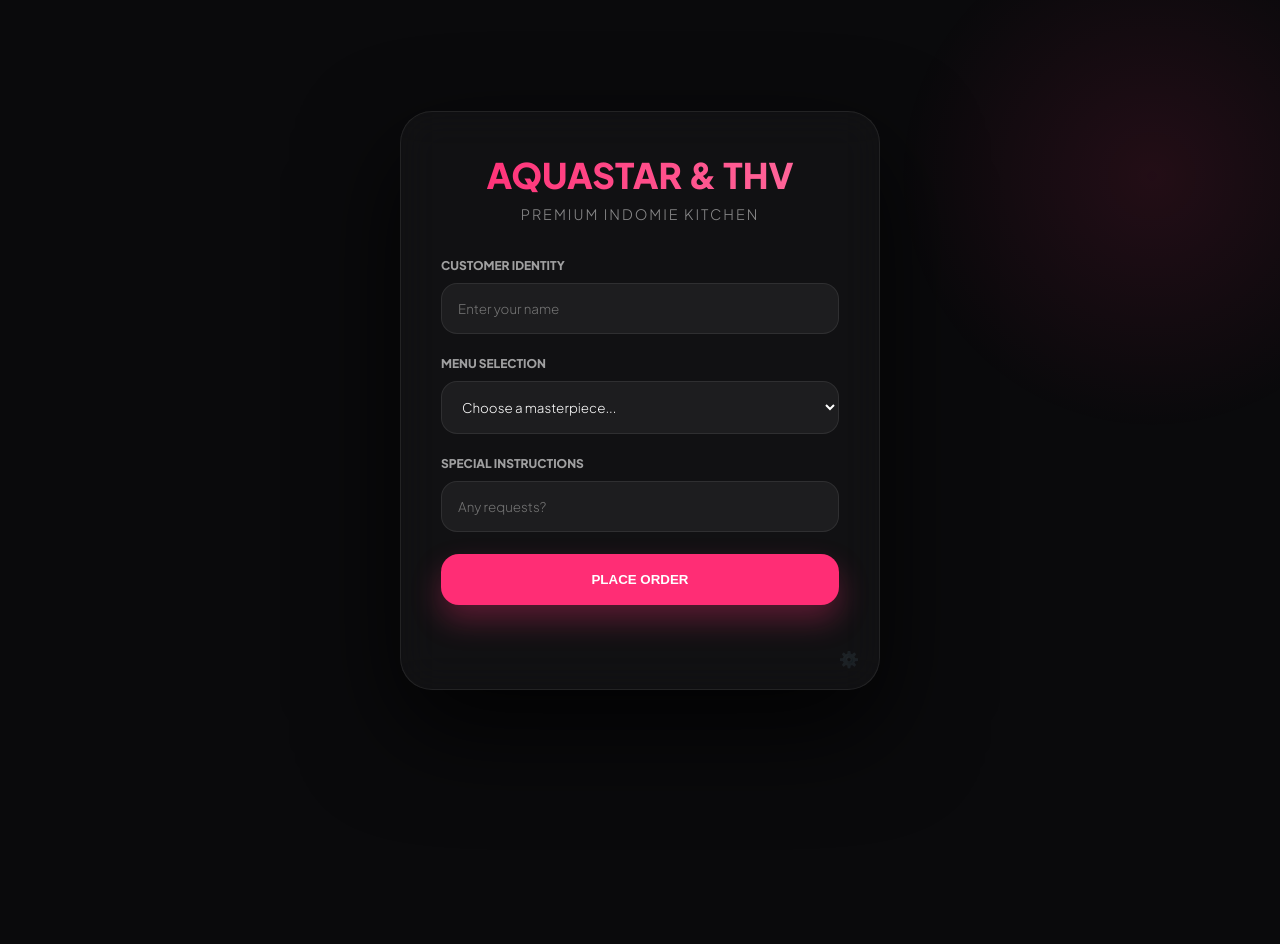
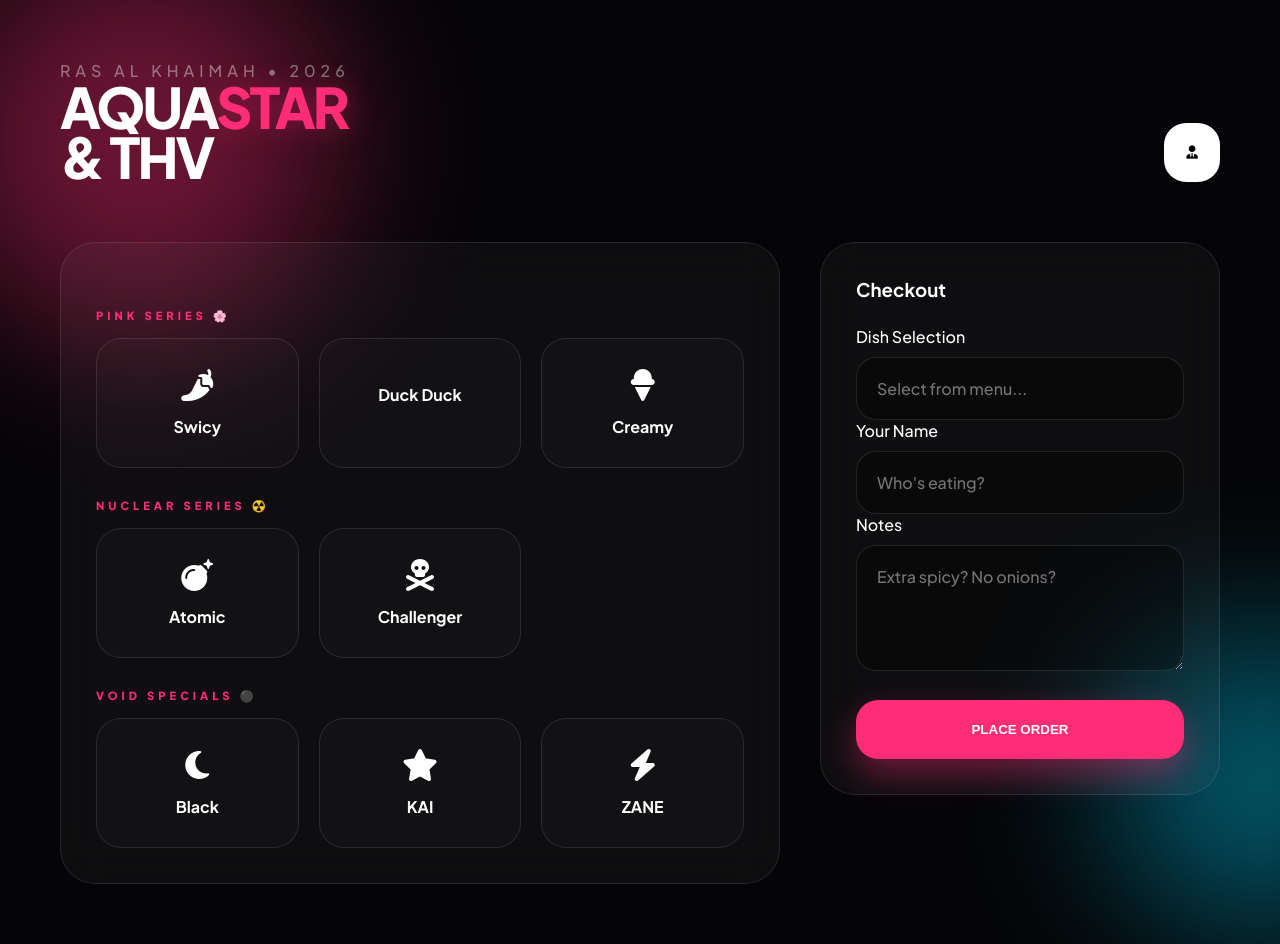
Before and after one commit to hamad-alharmi/aquastars-and-thv-resturant, a plain HTML site: page index.html in a window 1280 px wide. Before the commit the page ends 800 px from the top, so only its background shows below. Drawn offline with nearby package versions, Linux system fonts and the light colour scheme.

Commit message:
Refactor index.html with new styles and layout
Updated the title and various styles in the HTML file. Improved layout and added new elements for order management.

```diff
--- a/index.html
+++ b/index.html
@@ -3,296 +3,208 @@
 <head>
     <meta charset="UTF-8">
     <meta name="viewport" content="width=device-width, initial-scale=1.0">
-    <title>AquaStar & THV | Premium Indomie</title>
+    <title>AQUASTAR & THV | Luxury Indomie</title>
 
     <script src="https://cdn.jsdelivr.net/npm/@supabase/supabase-js@2"></script>
-    <link href="https://fonts.googleapis.com/css2?family=Plus+Jakarta+Sans:wght@300;600;800&display=swap" rel="stylesheet">
-    <link rel="stylesheet" href="https://cdnjs.cloudflare.com/ajax/libs/animate.css/4.1.1/animate.min.css"/>
+    <link href="https://fonts.googleapis.com/css2?family=Plus+Jakarta+Sans:wght@300;500;700;800&display=swap" rel="stylesheet">
+    <link rel="stylesheet" href="https://cdnjs.cloudflare.com/ajax/libs/font-awesome/6.4.0/css/all.min.css">
 
     <style>
         :root {
-            --primary: #ff2d75;
-            --accent: #00d4ff;
-            --bg: #0a0a0c;
-            --card-bg: rgba(255, 255, 255, 0.03);
-            --glass-border: rgba(255, 255, 255, 0.08);
+            --p: #ff2d75; --p-g: rgba(255, 45, 117, 0.4);
+            --bg: #050507; --s: rgba(255, 255, 255, 0.04);
+            --b: rgba(255, 255, 255, 0.1);
         }
 
-        * { box-sizing: border-box; margin: 0; padding: 0; }
+        * { box-sizing: border-box; margin: 0; padding: 0; outline: none; }
+        body { font-family: 'Plus Jakarta Sans', sans-serif; background: var(--bg); color: #fff; overflow-x: hidden; }
 
-        body {
-            font-family: 'Plus Jakarta Sans', sans-serif;
-            background: var(--bg);
-            color: #fff;
-            min-height: 100vh;
-            display: flex;
-            justify-content: center;
-            align-items: center;
-            overflow-x: hidden;
+        /* Animated Background Orbs */
+        .orb { position: fixed; filter: blur(80px); z-index: -1; border-radius: 50%; opacity: 0.4; animation: move 20s infinite alternate; }
+        .orb-1 { width: 400px; height: 400px; background: var(--p); top: -100px; left: -100px; }
+        .orb-2 { width: 300px; height: 300px; background: #00d4ff; bottom: -50px; right: -50px; animation-delay: -5s; }
+        @keyframes move { from { transform: translate(0,0); } to { transform: translate(100px, 100px); } }
+
+        .container { max-width: 1200px; margin: 0 auto; padding: 60px 20px; }
+        header { text-align: left; margin-bottom: 60px; display: flex; justify-content: space-between; align-items: flex-end; }
+        header h1 { font-weight: 800; font-size: 3.5rem; letter-spacing: -3px; line-height: 0.9; }
+        header h1 span { color: var(--p); text-shadow: 0 0 30px var(--p-g); }
+
+        .layout { display: grid; grid-template-columns: 1fr 400px; gap: 40px; }
+
+        /* Menu Grid */
+        .glass { background: var(--s); backdrop-filter: blur(25px); border: 1px solid var(--b); border-radius: 35px; padding: 35px; }
+        .cat-label { font-size: 0.7rem; font-weight: 800; color: var(--p); letter-spacing: 4px; text-transform: uppercase; margin: 30px 0 15px; display: block; }
+
+        .grid { display: grid; grid-template-columns: repeat(auto-fill, minmax(200px, 1fr)); gap: 20px; }
+        .item {
+            background: rgba(255,255,255,0.02); border: 1px solid var(--b); padding: 30px; border-radius: 25px;
+            cursor: pointer; transition: 0.4s cubic-bezier(0.2, 1, 0.3, 1); text-align: center; position: relative;
         }
+        .item:hover { background: var(--p); transform: translateY(-10px) scale(1.02); box-shadow: 0 20px 40px var(--p-g); border-color: transparent; }
+        .item.active { border-color: var(--p); background: var(--p-g); }
+        .item i { font-size: 2rem; margin-bottom: 15px; display: block; transition: 0.3s; }
+        .item:hover i { transform: rotate(10deg); }
 
-        /* Ambient Glow Background */
-        .glow {
-            position: fixed;
-            width: 40vw; height: 40vw;
-            background: radial-gradient(circle, rgba(255, 45, 117, 0.1) 0%, transparent 70%);
-            top: -10%; right: -10%; z-index: -1;
+        /* Order Panel */
+        input, textarea {
+            width: 100%; background: rgba(0,0,0,0.3); border: 1px solid var(--b);
+            padding: 20px; border-radius: 20px; color: #fff; font-family: inherit; font-size: 1rem; margin-top: 10px;
         }
+        input:focus { border-color: var(--p); box-shadow: 0 0 20px rgba(255, 45, 117, 0.2); }
 
-        .main-card {
-            width: 90%;
-            max-width: 480px;
-            background: var(--card-bg);
-            backdrop-filter: blur(20px);
-            border: 1px solid var(--glass-border);
-            border-radius: 32px;
-            padding: 40px;
-            box-shadow: 0 40px 100px rgba(0,0,0,0.8);
-            position: relative;
-            z-index: 10;
+        .btn {
+            width: 100%; background: #fff; color: #000; border: none; padding: 22px;
+            border-radius: 22px; font-weight: 800; cursor: pointer; transition: 0.3s; margin-top: 25px;
         }
+        .btn:hover { transform: scale(1.02); box-shadow: 0 10px 30px rgba(255,255,255,0.2); }
+        .btn-p { background: var(--p); color: #fff; box-shadow: 0 15px 35px var(--p-g); }
 
-        header { text-align: center; margin-bottom: 35px; }
-        header h1 {
-            font-weight: 800;
-            font-size: 2.2rem;
-            background: linear-gradient(to right, #ff2d75, #ff6b9d);
-            -webkit-background-clip: text;
-            -webkit-text-fill-color: transparent;
-            margin-bottom: 8px;
-        }
-        header p { opacity: 0.5; font-size: 0.9rem; letter-spacing: 2px; text-transform: uppercase; }
-
-        .form-group { margin-bottom: 22px; }
-        label { display: block; font-size: 0.75rem; font-weight: 700; margin-bottom: 10px; opacity: 0.6; text-transform: uppercase; }
-
-        input, select {
-            width: 100%;
-            background: rgba(255, 255, 255, 0.05);
-            border: 1px solid var(--glass-border);
-            border-radius: 16px;
-            padding: 16px;
-            color: #fff;
-            font-family: inherit;
-            transition: 0.3s;
-        }
-
-        input:focus, select:focus {
-            outline: none;
-            border-color: var(--primary);
-            background: rgba(255, 255, 255, 0.1);
-        }
-
-        .btn-order {
-            width: 100%;
-            background: var(--primary);
-            color: white;
-            border: none;
-            padding: 18px;
-            border-radius: 18px;
-            font-weight: 800;
-            cursor: pointer;
-            transition: all 0.3s cubic-bezier(0.175, 0.885, 0.32, 1.275);
-            box-shadow: 0 15px 30px rgba(255, 45, 117, 0.3);
-        }
-
-        .btn-order:hover { transform: translateY(-3px); background: #ff4d8d; }
-        .btn-order:active { transform: scale(0.96); }
-
-        #status { text-align: center; margin-top: 20px; font-weight: 600; color: var(--primary); min-height: 24px; }
-
-        /* Staff Portal View */
-        #staffView {
-            display: none;
-            position: fixed;
-            inset: 0;
-            background: var(--bg);
-            z-index: 1000;
-            padding: 40px;
-            overflow-y: auto;
-        }
-
-        .order-grid {
-            display: grid;
-            gap: 20px;
-            grid-template-columns: repeat(auto-fill, minmax(300px, 1fr));
-            margin-top: 30px;
-        }
+        /* Staff Portal */
+        #staff { position: fixed; inset: 0; background: #000; z-index: 999; display: none; padding: 60px; overflow-y: auto; }
+        .stat-bar { display: grid; grid-template-columns: repeat(3, 1fr); gap: 20px; margin: 30px 0; }
+        .stat-card { background: var(--s); padding: 30px; border-radius: 25px; border: 1px solid var(--b); text-align: center; }
+        .stat-card h3 { font-size: 2.5rem; color: var(--p); }
 
         .order-card {
-            background: rgba(255,255,255,0.03);
-            border: 1px solid var(--glass-border);
-            padding: 25px;
-            border-radius: 24px;
-            display: flex;
-            justify-content: space-between;
-            align-items: center;
+            background: var(--s); border: 1px solid var(--b); padding: 30px; border-radius: 30px;
+            display: flex; justify-content: space-between; align-items: center; margin-bottom: 20px;
+            animation: fadeIn 0.5s ease;
         }
+        @keyframes fadeIn { from { opacity: 0; transform: translateX(-20px); } to { opacity: 1; transform: translateX(0); } }
 
-        .done-btn {
-            background: #fff;
-            color: #000;
-            border: none;
-            padding: 10px 20px;
-            border-radius: 12px;
-            font-weight: 800;
-            cursor: pointer;
-        }
+        .status-pill { padding: 6px 15px; border-radius: 50px; font-size: 0.7rem; font-weight: 800; text-transform: uppercase; }
+        .status-pending { background: #ffaa00; color: #000; }
+        .status-finished { background: #00ff88; color: #000; }
 
-        .admin-trigger {
-            position: absolute;
-            bottom: 20px;
-            right: 20px;
-            opacity: 0.1;
-            cursor: pointer;
-        }
+        .action-btns { display: flex; gap: 10px; }
+        .a-btn { padding: 12px 20px; border-radius: 12px; border: none; cursor: pointer; font-weight: 700; transition: 0.2s; }
+        .btn-finish { background: #00ff88; color: #000; }
+        .btn-del { background: rgba(255,0,0,0.2); color: #ff4444; border: 1px solid #ff4444; }
     </style>
 </head>
 <body>
+    <div class="orb orb-1"></div><div class="orb orb-2"></div>
 
-    <div class="glow"></div>
-
-    <div class="main-card animate__animated animate__fadeIn">
+    <div class="container">
         <header>
-            <h1>AQUASTAR & THV</h1>
-            <p>Premium Indomie Kitchen</p>
+            <div>
+                <p style="letter-spacing: 5px; opacity: 0.4;">RAS AL KHAIMAH • 2026</p>
+                <h1>AQUA<span>STAR</span><br>& THV</h1>
+            </div>
+            <button class="btn" style="width: auto; margin: 0;" onclick="openStaff()"><i class="fa-solid fa-user-tie"></i></button>
         </header>
 
-        <div class="form-group">
-            <label>Customer Identity</label>
-            <input type="text" id="custName" placeholder="Enter your name">
+        <div class="layout">
+            <div class="glass">
+                <span class="cat-label">Pink Series 🌸</span>
+                <div class="grid">
+                    <div class="item" onclick="sel('Swicy', this)"><i class="fa-solid fa-pepper-hot"></i><strong>Swicy</strong></div>
+                    <div class="item" onclick="sel('Duck Duck Indomie', this)"><i class="fa-solid fa-duck"></i><strong>Duck Duck</strong></div>
+                    <div class="item" onclick="sel('Dreamy Creamy', this)"><i class="fa-solid fa-ice-cream"></i><strong>Creamy</strong></div>
+                </div>
+                <span class="cat-label">Nuclear Series ☢️</span>
+                <div class="grid">
+                    <div class="item" onclick="sel('Atomic Bomb', this)"><i class="fa-solid fa-bomb"></i><strong>Atomic</strong></div>
+                    <div class="item" onclick="sel('Challenger', this)"><i class="fa-solid fa-skull-crossbones"></i><strong>Challenger</strong></div>
+                </div>
+                <span class="cat-label">Void Specials ⚫</span>
+                <div class="grid">
+                    <div class="item" onclick="sel('Duck Duck Black', this)"><i class="fa-solid fa-moon"></i><strong>Black</strong></div>
+                    <div class="item" onclick="sel('The KAI', this)"><i class="fa-solid fa-star"></i><strong>KAI</strong></div>
+                    <div class="item" onclick="sel('The ZANE', this)"><i class="fa-solid fa-bolt"></i><strong>ZANE</strong></div>
+                </div>
+            </div>
+
+            <div class="glass" style="height: fit-content; position: sticky; top: 40px;">
+                <h3 style="margin-bottom: 25px;">Checkout</h3>
+                <label>Dish Selection</label>
+                <input type="text" id="selDish" readonly placeholder="Select from menu...">
+                <label>Your Name</label>
+                <input type="text" id="name" placeholder="Who's eating?">
+                <label>Notes</label>
+                <textarea id="note" rows="4" placeholder="Extra spicy? No onions?"></textarea>
+                <button class="btn btn-p" id="send" onclick="order()">PLACE ORDER</button>
+            </div>
         </div>
-
-        <div class="form-group">
-            <label>Menu Selection</label>
-            <select id="dishSelect">
-                <option value="" disabled selected>Choose a masterpiece...</option>
-                <optgroup label="PINK SERIES 🌸">
-                    <option value="Swicy">Swicy</option>
-                    <option value="Duck Duck Indomie">Duck Duck Indomie</option>
-                    <option value="The Dreamy Creamy">The Dreamy Creamy</option>
-                </optgroup>
-                <optgroup label="NUCLEAR SERIES ☢️">
-                    <option value="The Atomic Bomb">The Atomic Bomb</option>
-                    <option value="The Challenger">The Challenger</option>
-                </optgroup>
-                <optgroup label="VOID & SPECIALS ⚫">
-                    <option value="Duck Duck Black">Duck Duck Black</option>
-                    <option value="More Spicy than Swicy">More Spicy than Swicy</option>
-                    <option value="The KAI">The KAI</option>
-                    <option value="The ZANE">The ZANE</option>
-                </optgroup>
-            </select>
-        </div>
-
-        <div class="form-group">
-            <label>Special Instructions</label>
-            <input type="text" id="custNote" placeholder="Any requests?">
-        </div>
-
-        <button class="btn-order" onclick="sendOrder()">PLACE ORDER</button>
-        <div id="status"></div>
-
-        <div class="admin-trigger" onclick="showLogin()">⚙️</div>
     </div>
 
-    <div id="staffView">
+    <div id="staff">
         <div style="display:flex; justify-content:space-between; align-items:center;">
-            <h1>Incoming Orders</h1>
-            <button onclick="document.getElementById('staffView').style.display='none'" class="done-btn">Back</button>
+            <h1>Kitchen Management</h1>
+            <button class="a-btn" onclick="document.getElementById('staff').style.display='none'">CLOSE</button>
         </div>
-        <div id="orderMonitor" class="order-grid"></div>
+        <div class="stat-bar">
+            <div class="stat-card"><p>Active</p><h3 id="c1">0</h3></div>
+            <div class="stat-card"><p>Finished</p><h3 id="c2" style="color:#00ff88">0</h3></div>
+            <div class="stat-card"><p>Total</p><h3 id="c3" style="color:#fff">0</h3></div>
+        </div>
+        <div id="staffList"></div>
     </div>
 
     <script>
-        // CORE CONFIG
-        const SUPABASE_URL = 'https://bfykhlcqukfhgpfdwywg.supabase.co';
-        const SUPABASE_KEY = 'eyJhbGciOiJIUzI1NiIsInR5cCI6IkpXVCJ9.eyJpc3MiOiJzdXBhYmFzZSIsInJlZiI6ImJmeWtobGNxdWtmaGdwZmR3eXdnIiwicm9sZSI6ImFub24iLCJpYXQiOjE3Nzc0NzIzMTgsImV4cCI6MjA5MzA0ODMxOH0.TWQjUNxTdXkHzYYuLoPJ2txzIDb8w_p_N2lX9qDf_JE';
-        const WEBHOOK_URL = "https://discord.com/api/webhooks/1499047536986558497/FS_bssmM8WlvdV9GZanThEfQMC8NhfYF1wxH0Au17VeDb43RxYHPCPGFS0jcuO0iXfFZ";
+        const S_URL = 'https://bfykhlcqukfhgpfdwywg.supabase.co';
+        const S_KEY = 'eyJhbGciOiJIUzI1NiIsInR5cCI6IkpXVCJ9.eyJpc3MiOiJzdXBhYmFzZSIsInJlZiI6ImJmeWtobGNxdWtmaGdwZmR3eXdnIiwicm9sZSI6ImFub24iLCJpYXQiOjE3Nzc0NzIzMTgsImV4cCI6MjA5MzA0ODMxOH0.TWQjUNxTdXkHzYYuLoPJ2txzIDb8w_p_N2lX9qDf_JE';
+        const W_URL = "https://discord.com/api/webhooks/1499047536986558497/FS_bssmM8WlvdV9GZanThEfQMC8NhfYF1wxH0Au17VeDb43RxYHPCPGFS0jcuO0iXfFZ";
+        const _s = supabase.createClient(S_URL, S_KEY);
+        let currentDish = "";
 
-        const _supabase = supabase.createClient(SUPABASE_URL, SUPABASE_KEY);
+        function sel(d, e) {
+            currentDish = d; document.getElementById('selDish').value = d;
+            document.querySelectorAll('.item').forEach(i => i.classList.remove('active'));
+            e.classList.add('active');
+        }
 
-        async function sendOrder() {
-            const name = document.getElementById('custName').value;
-            const item = document.getElementById('dishSelect').value;
-            const note = document.getElementById('custNote').value;
-            const status = document.getElementById('status');
+        async function order() {
+            const n = document.getElementById('name').value, nt = document.getElementById('note').value;
+            if(!currentDish || !n) return alert("Missing info!");
+            document.getElementById('send').innerText = "TRANSMITTING...";
 
-            if(!name || !item) return alert("Identify yourself and pick a dish!");
-            status.innerText = "Transmitting to kitchen...";
+            const res = await fetch(`${W_URL}?wait=true`, {
+                method: 'POST',
+                headers: { 'Content-Type': 'application/json' },
+                body: JSON.stringify({ embeds: [{ title: "New Order", color: 0xff2d75, fields: [{name:"User", value:n}, {name:"Dish", value:currentDish}] }] })
+            });
+            const d = await res.json();
+            await _s.from('orders').insert([{ name:n, item:currentDish, note:nt, discord_id:d.id, status:'pending' }]);
+            location.reload();
+        }
 
-            try {
-                // 1. Send to Discord
-                const discordRes = await fetch(`${WEBHOOK_URL}?wait=true`, {
-                    method: 'POST',
-                    headers: { 'Content-Type': 'application/json' },
-                    body: JSON.stringify({
-                        embeds: [{
-                            title: "New Order Confirmed",
-                            color: 0xff2d75,
-                            fields: [
-                                { name: "Customer", value: name, inline: true },
-                                { name: "Order", value: item, inline: true },
-                                { name: "Note", value: note || "No special requests" }
-                            ],
-                            timestamp: new Date()
-                        }]
-                    })
-                });
-                const discordData = await discordRes.json();
-
-                // 2. Save to Supabase
-                const { error } = await _supabase.from('orders').insert([
-                    { name, item, note, discord_id: discordData.id }
-                ]);
-
-                if (error) throw error;
-
-                status.innerText = "Order Received! 🌸";
-                document.getElementById('custName').value = '';
-                document.getElementById('custNote').value = '';
-            } catch (e) {
-                status.innerText = "Connection Failed: " + e.message;
+        function openStaff() {
+            if(prompt("PIN:") === '12344321-r') {
+                document.getElementById('staff').style.display='block';
+                loadStaff(); setInterval(loadStaff, 5000);
             }
         }
 
-        function showLogin() {
-            const pin = prompt("Enter Staff PIN:");
-            if(pin === '12344321-r') {
-                document.getElementById('staffView').style.display = 'block';
-                refreshOrders();
-                setInterval(refreshOrders, 5000);
-            }
-        }
+        async function loadStaff() {
+            const { data } = await _s.from('orders').select('*').order('id', { ascending: false });
+            if(!data) return;
+            document.getElementById('c1').innerText = data.filter(o => o.status==='pending').length;
+            document.getElementById('c2').innerText = data.filter(o => o.status==='finished').length;
+            document.getElementById('c3').innerText = data.length;
 
-        async function refreshOrders() {
-            const monitor = document.getElementById('orderMonitor');
-            const { data, error } = await _supabase.from('orders').select('*').order('id', { ascending: false });
-
-            if(error) return;
-            if(!data || data.length === 0) {
-                monitor.innerHTML = "<h3>Kitchen queue is empty.</h3>";
-                return;
-            }
-
-            monitor.innerHTML = data.map(o => `
-                <div class="order-card animate__animated animate__fadeInUp">
+            document.getElementById('staffList').innerHTML = data.map(o => `
+                <div class="order-card">
                     <div>
-                        <h2 style="color:var(--primary)">${o.item}</h2>
-                        <p style="opacity:0.6">${o.name}</p>
-                        <p style="font-size:0.8rem; margin-top:5px;">${o.note || ''}</p>
+                        <span class="status-pill status-${o.status}">${o.status}</span>
+                        <h2 style="margin:10px 0;">${o.name} <small style="font-weight:300; opacity:0.5;">— ${o.item}</small></h2>
+                        <p style="opacity:0.6;">${o.note || 'No notes'}</p>
                     </div>
-                    <button class="done-btn" onclick="clearOrder(${o.id}, '${o.discord_id}')">MARK DONE</button>
+                    <div class="action-btns">
+                        ${o.status === 'pending' ? `<button class="a-btn btn-finish" onclick="upd(${o.id}, 'finished')">FINISH</button>` : ''}
+                        <button class="a-btn btn-del" onclick="del(${o.id}, '${o.discord_id}')">DELETE</button>
+                    </div>
                 </div>
             `).join('');
         }
 
-        async function clearOrder(id, dId) {
-            // Delete Discord Message
-            await fetch(`${WEBHOOK_URL}/messages/${dId}`, { method: 'DELETE' }).catch(() => {});
-            // Delete from DB
-            await _supabase.from('orders').delete().eq('id', id);
-            refreshOrders();
+        async function upd(id, st) { await _s.from('orders').update({ status: st }).eq('id', id); loadStaff(); }
+        async function del(id, did) {
+            if(!confirm("Delete forever?")) return;
+            await fetch(`${W_URL}/messages/${did}`, { method:'DELETE' }).catch(()=>{});
+            await _s.from('orders').delete().eq('id', id);
+            loadStaff();
         }
     </script>
 </body>
```
